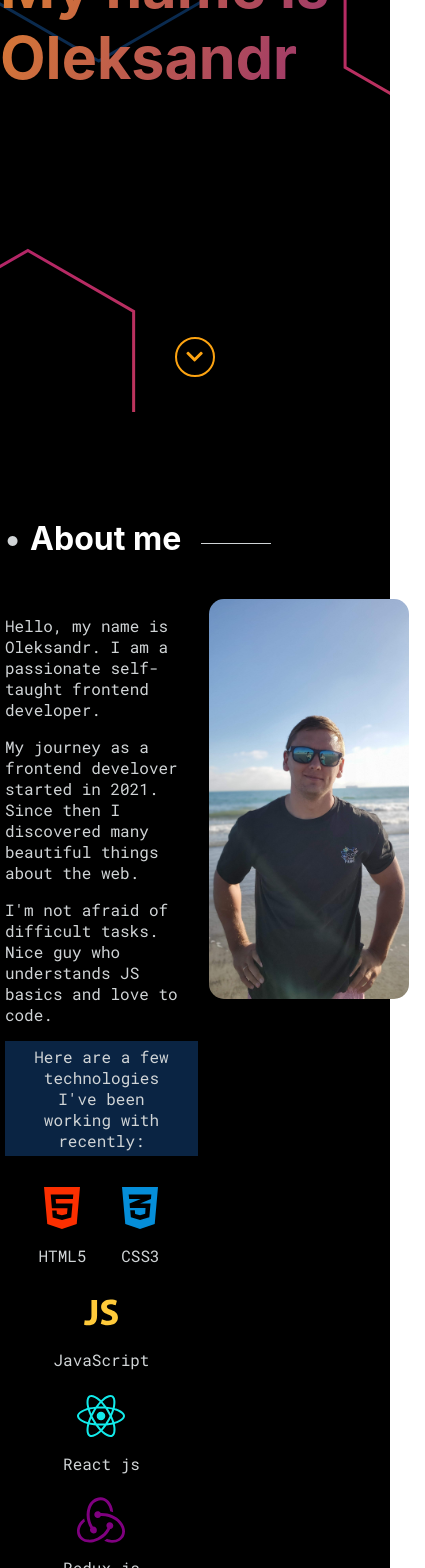
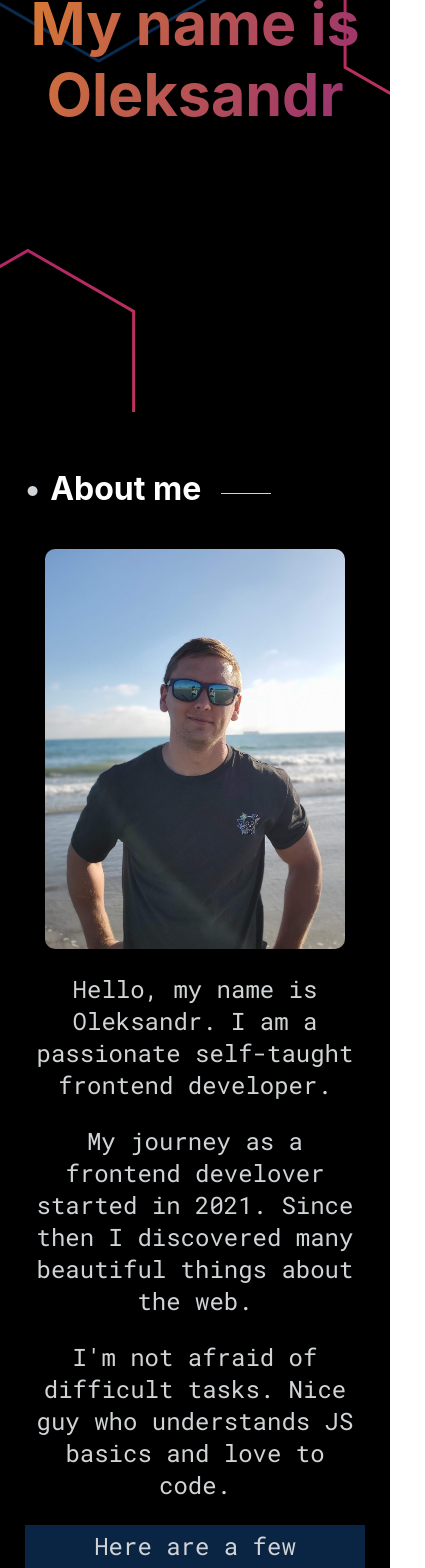
Before and after one commit to orlovaleksandr89/orlov-oleksandr-v1, a React (Create React App) app: page / in a window 390 px wide. Shown: the part 432-2000 px from the top of the page, 425 px wide, since content can reach past the window. Built offline with nearby package versions, Linux system fonts and the light colour scheme.

Commit message:
configure mobile version

```diff
--- a/src/components/common/form/Form.jsx
+++ b/src/components/common/form/Form.jsx
@@ -58,7 +58,10 @@ function Form({ submitHandle, loading, status, setFormSubmitStatus }) {
           name="email"
           id="email"
           className={styles.input}
-          {...register('email', { required: true, pattern: /^\S+@\S+\.\S+$/g })}
+          {...register('email', {
+            required: true,
+            pattern: /^\S+@\S+\.\S+$/g
+          })}
         />
         {errors.email && (
           <span className={styles.form_error}>Please enter a valid email</span>
--- a/src/components/common/form/Form.module.scss
+++ b/src/components/common/form/Form.module.scss
@@ -3,18 +3,29 @@
   flex-direction: column;
   width: 100%;
   max-width: 600px;
-  margin: 0 50px;
+
   padding: 20px;
   position: relative;
   isolation: isolate;
   z-index: 1;
   background: rgba(255, 255, 255, 0.3);
+  @media screen and (max-width: 768px) {
+    width: 90%;
+    padding: 30px;
+    font-size: 1.4rem;
+  }
+  @media screen and (max-width: 480px) {
+    padding: 25px 20px;
+    font-size: 1.2rem;
+  }
+
   &_input_group {
     display: flex;
     flex-direction: column;
     margin-top: 10px;
     color: var(--text-white-color);
     letter-spacing: 1px;
+
     .input {
       margin-top: 10px;
       font-size: 16px;
@@ -37,10 +48,16 @@
     }
   }
   &_error {
-    font-weight: 400;
+    font-weight: 700;
+    font-family: var(--font-sans);
+    letter-spacing: 1.5px;
     color: red;
+    margin-top: 10px;
   }
   &_status {
+    font-weight: 700;
+    font-family: var(--font-sans);
+    letter-spacing: 1.5px;
     margin: 0 auto 0 0;
     color: #00c851;
   }
@@ -65,12 +82,22 @@ textarea.input {
     background: var(--hover-color);
     border: none;
     transform: scale(1);
-    // letter-spacing: 1.4px;
     transition: all 0.2s ease-in-out;
     cursor: pointer;
+
     &:hover {
       transform: scale(1.05);
       color: var(--blue-color);
+    }
+    @media screen and (max-width: 768px) {
+      font-size: 1.4rem;
+      &:hover {
+        transform: scale(1);
+        color: var(--blue-color);
+      }
+    }
+    @media screen and (max-width: 480px) {
+      font-size: 1.2rem;
     }
   }
 }
--- a/src/components/common/navLink/NavLink.module.scss
+++ b/src/components/common/navLink/NavLink.module.scss
@@ -10,6 +10,17 @@
   font-size: 1rem;
   font-weight: 300;
   position: relative;
+
+  @media screen and (max-width: 768px) {
+    margin-top: 45px;
+    line-height: 1.3;
+    font-size: 2rem;
+  }
+  @media screen and (max-width: 480px) {
+    margin-top: 45px;
+    line-height: 1.3;
+    font-size: 1.7rem;
+  }
 
   &::before {
     content: '';
@@ -28,10 +39,4 @@
       width: 100%;
     }
   }
-  @media screen and (max-width: 768px) {
-    color: var(--text-white-color);
-    margin-top: 25px;
-    line-height: 1.3;
-    font-size: 1.5em;
-  }
 }
--- a/src/components/navbar/NavBar.jsx
+++ b/src/components/navbar/NavBar.jsx
@@ -22,6 +22,11 @@ function NavBar() {
   const handleScroll = () => {
     setScrolledToTop(window.pageYOffset < 50)
   }
+  const logoClickHandler = (e) => {
+    e.preventDefault()
+    const el = document.querySelector('#home')
+    el.scrollIntoView()
+  }
 
   useEffect(() => {
     window.addEventListener('scroll', handleScroll)
@@ -42,7 +47,9 @@ function NavBar() {
             : `${styles.nav} ${styles.up}`
         }
       >
-        <div className={styles.logo}>Oleksandr Orlov</div>
+        <div className={styles.logo} onClick={logoClickHandler}>
+          Oleksandr Orlov
+        </div>
 
         <div className={styles.list}>
           <ul className={styles.ul}>
--- a/src/components/navbar/NavBar.module.scss
+++ b/src/components/navbar/NavBar.module.scss
@@ -36,6 +36,9 @@
   transition: all 1s ease-in-out;
   &.up {
     transform: translateY(-65px);
+    @media screen and (max-width: 768px) {
+      transform: translateY(0);
+    }
   }
 }
 .logo {
@@ -156,8 +159,8 @@
   }
   .ul.active {
     width: 40%;
-    box-shadow: -10px 0px 30px -15px var(--blue-color);
-    background-color: #577590;
+    box-shadow: -10px 0px 30px -15px #577590;
+    background-color: var(--blue-color);
     transform: translateX(0);
   }
   .link {
--- a/src/components/sections/about/About.module.scss
+++ b/src/components/sections/about/About.module.scss
@@ -7,7 +7,8 @@
   align-items: center;
 }
 .section {
-  padding: 80px 100px;
+  padding: 0 100px;
+  margin: auto 0;
   height: 100%;
   display: flex;
   flex-direction: column;
@@ -16,6 +17,13 @@
   transform: translateY(50px);
   opacity: 0;
   transition: all 0.8s ease-in-out;
+  @media screen and (max-width: 768px) {
+    padding: 40px 40px;
+    text-align: center;
+  }
+  @media screen and (max-width: 480px) {
+    padding: 30px 25px;
+  }
   &.show {
     opacity: 1;
     transform: translateY(0);
@@ -54,12 +62,21 @@
   width: 100%;
   display: flex;
   justify-content: space-evenly;
+  @media screen and (max-width: 768px) {
+    font-size: 1.5rem;
+    flex-direction: column-reverse;
+    align-items: center;
+  }
 }
 .about {
   height: 100%;
   padding-right: 15px;
   margin-right: 20px;
   color: var(--bg-light-color);
+  @media screen and (max-width: 768px) {
+    padding: 0;
+    margin: 0;
+  }
 }
 .p_bg {
   padding: 5px 15px;
@@ -84,6 +101,13 @@
     transition: all 0.2s ease-in-out;
     border-radius: 15px;
     z-index: 1;
+    @media screen and (max-width: 768px) {
+      min-width: 400px;
+      border-radius: 10px;
+    }
+    @media screen and (max-width: 480px) {
+      min-width: 300px;
+    }
   }
 }
 
@@ -105,12 +129,9 @@
     align-items: center;
     &_title {
       font-size: 1rem;
+      @media screen and (max-width: 768px) {
+        font-size: 1.2rem;
+      }
     }
   }
 }
-
-@media screen and (max-width: 768px) {
-  .section {
-    padding: 80px 40px;
-  }
-}
--- a/src/components/sections/contact/Contact.jsx
+++ b/src/components/sections/contact/Contact.jsx
@@ -34,6 +34,7 @@ function Contact() {
           setFormSubmitStatus={(value) => setFormSubmitStatus(value)}
         />
       </div>
+      {/* <div className={styles.footer}>I am footer</div> */}
     </section>
   )
 }
--- a/src/components/sections/contact/Contact.module.scss
+++ b/src/components/sections/contact/Contact.module.scss
@@ -5,17 +5,25 @@
   background-color: var(--bg-dark-color);
   color: var(--bg-light-color);
   min-height: 100vh;
+  // flex-direction: column;
 }
 
 .form_container {
   width: 100%;
-  margin: 0 40px;
+  height: 100%;
   display: flex;
   flex-direction: column;
   justify-content: center;
   align-items: center;
   font-family: var(--font-mono);
   font-weight: 500;
+  margin: 20px 50px;
+  @media screen and (max-width: 768px) {
+    margin: auto 50px;
+  }
+  @media screen and (max-width: 480px) {
+    margin: auto 0px;
+  }
 
   &_title {
     width: 100%;
@@ -45,3 +53,11 @@
     }
   }
 }
+// .footer {
+//   display: flex;
+//   justify-content: center;
+//   align-items: center;
+//   height: 100%;
+//   padding: 50px 50px;
+//   margin-top: auto;
+// }
--- a/src/components/sections/intro/Intro.module.scss
+++ b/src/components/sections/intro/Intro.module.scss
@@ -1,6 +1,8 @@
 .hello_wrapper {
   height: 100%;
+  width: 100%;
   font-size: 3.7rem;
+  text-align: center;
   font-family: var(--font-sans);
   font-weight: 700;
   background: linear-gradient(to left top, #7d118b, var(--hover-color));
@@ -28,7 +30,9 @@
   background: url('../../../assets/Hexagon.svg') no-repeat;
   background-size: cover;
   position: relative;
-  /* scroll-snap-align: start; */
+  @media screen and (max-width: 768px) {
+    scroll-snap-align: start;
+  }
 }
 
 .btn_wrapper {
@@ -50,7 +54,7 @@
     justify-content: center;
     cursor: pointer;
     opacity: 0;
-    transition: var(--main-transition);
+    transition: opacity 2s ease-in-out;
 
     &.show {
       opacity: 1;
@@ -58,6 +62,9 @@
     &:hover {
       animation: bounce 1s ease-in infinite;
     }
+  }
+  @media screen and (max-width: 768px) {
+    display: none;
   }
 }
 
--- a/src/components/sideBar/rightSideBar/RightSideBar.jsx
+++ b/src/components/sideBar/rightSideBar/RightSideBar.jsx
@@ -1,5 +1,5 @@
 import React from 'react'
-import styles from './RightSideBar.module.css'
+import styles from './RightSideBar.module.scss'
 import { useInView } from 'react-intersection-observer'
 
 function RightSideBar() {
@@ -10,7 +10,9 @@ function RightSideBar() {
       ref={ref}
       className={inView ? styles.side : `${styles.side} ${styles.hide}`}
     >
-      <div className={styles.email}>orlovaleksandr89@gmail.com</div>
+      <div className={styles.email}>
+        <a href="orlovaleksandr89@gmail.com">orlovaleksandr89@gmail.com</a>
+      </div>
     </div>
   )
 }
--- a/src/components/sideBar/rightSideBar/RightSideBar.module.css
+++ b/src/components/sideBar/rightSideBar/RightSideBar.module.scss
@@ -20,11 +20,15 @@
   flex-direction: column;
   justify-content: center;
   align-items: flex-start;
-  font-size: 16px;
-  transition: all 0.3s ease-in-out;
   cursor: pointer;
+  a {
+    color: var(--text-white-color);
+    font-size: 16px;
+    text-decoration: none;
+    transition: all 0.3s ease-in-out;
+  }
 }
-.email:hover {
+a:hover {
   transform: translateY(-4px);
   color: var(--hover-color);
 }
--- a/src/index.scss
+++ b/src/index.scss
@@ -13,10 +13,6 @@
   --main-transition: all 1s 2s ease-in-out;
 }
 html {
-  /* font-family: sans-serif; */
-  /* scroll-snap-type: mandatory;
-  scroll-snap-points-y: repeat(100vh);
-  scroll-snap-type: y mandatory; */
   scroll-behavior: smooth;
 }
 
@@ -24,7 +20,7 @@ html body {
   margin: 0;
   padding: 0;
   box-sizing: border-box;
-  // overflow-x: hidden;
+  overflow-x: hidden;
   min-height: 100%;
   width: 100%;
   -webkit-font-smoothing: antialiased;
@@ -51,7 +47,3 @@ body::-webkit-scrollbar-thumb {
 body::-webkit-scrollbar-track {
   background: var(--bg-dark-color);
 }
-
-.html5 {
-  background: #ae2012;
-}
```
